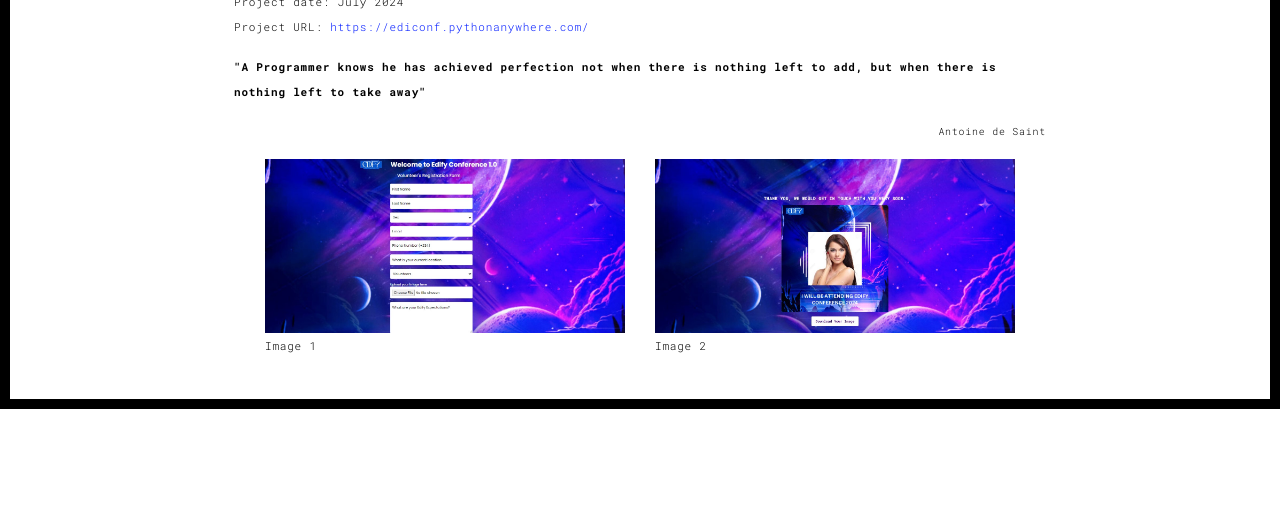
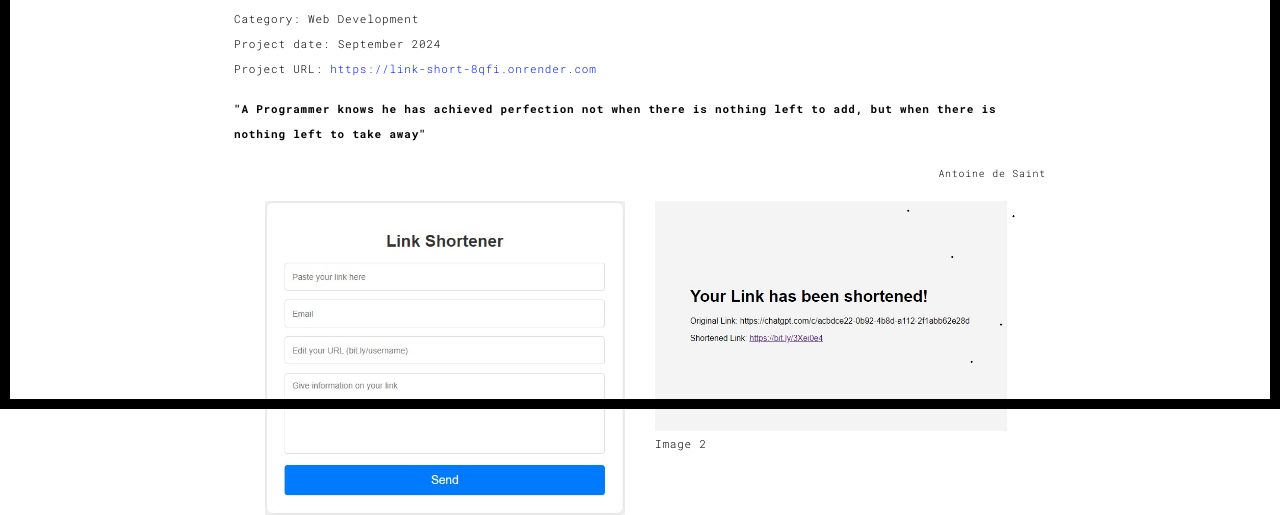
Before and after one commit to kehman18/portfolio, a Flask app: a page that uses templates/work.html in a window 1280 px wide. Shown: the part 391-906 px from the top of the page. Before the commit the page ends 800 px from the top, so only its background shows below. Run offline with Flask 3, Linux system fonts and the light colour scheme; some libraries are stand-ins or nearby versions.

Commit message:
removed a projects

```diff
--- a/templates/work.html
+++ b/templates/work.html
@@ -136,14 +136,14 @@
 
         const projects = {
           project1: {
-            title: "A simple Landing Page",
+            title: "Link Shortener",
             category: "Web Development",
-            date: "July 2024",
-            url: "https://ediconf.pythonanywhere.com/",
-            mainImage: "./static/assets/images/work001-01.jpg",
+            date: "September 2024",
+            url: "https://link-short-8qfi.onrender.com",
+            mainImage: "./static/assets/images/work003-01.jpg",
             secondaryImages: [
-              "./static/assets/images/work001-02.jpg",
-              "./static/assets/images/work001-03.jpg",
+              "./static/assets/images/link_short1.jpg",
+              "./static/assets/images/link_short2.jpg",
             ],
           },
           project2: {
@@ -172,6 +172,7 @@
               "./static/assets/images/acct_img2.jpg",
             ],
           },
+          /*
           project4: {
             title: "Link Shortener",
             category: "Web Development",
@@ -183,7 +184,6 @@
               "./static/assets/images/link_short2.jpg",
             ],
           },
-          /*
           project5: {
             title: "Blind Assist",
             category: "Arificial Intelligence",
```
Also changed, not shown: templates/works.html (+4 -4 lines).
